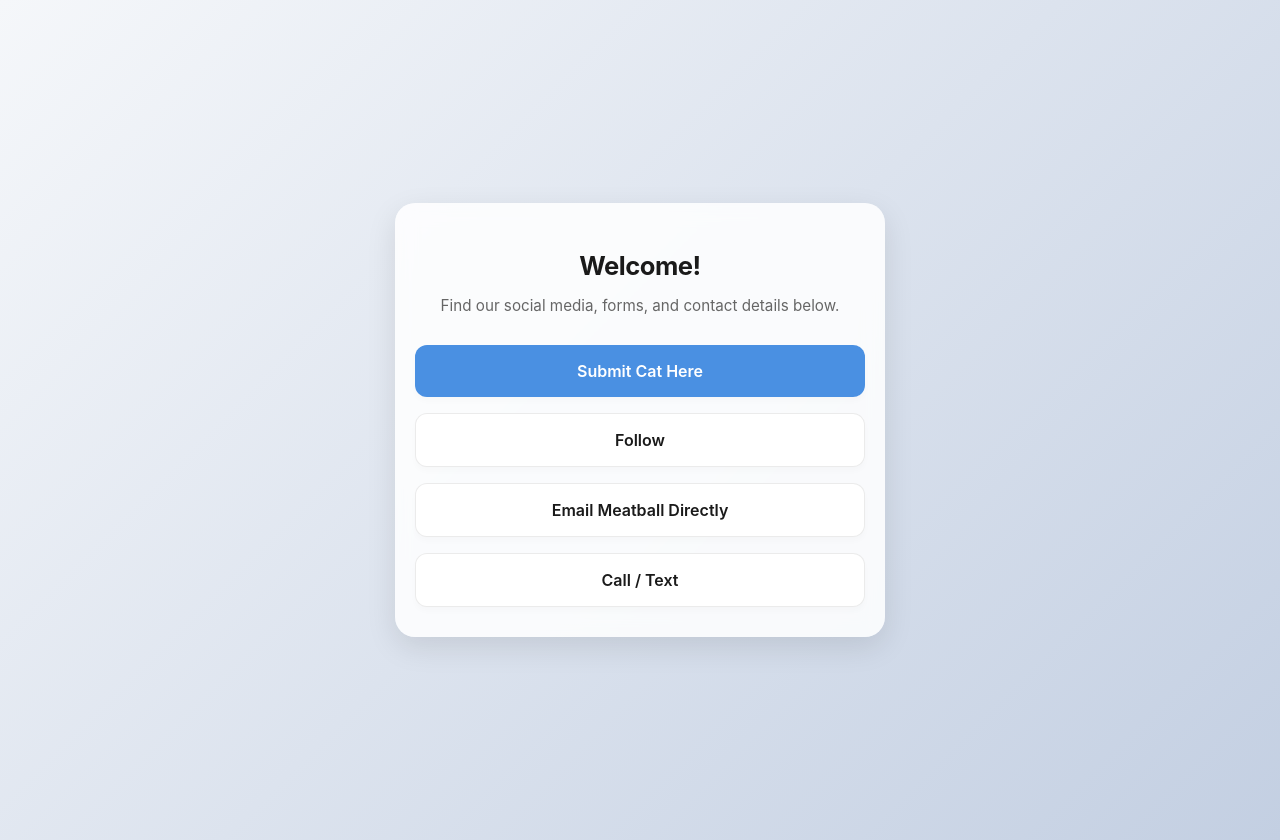
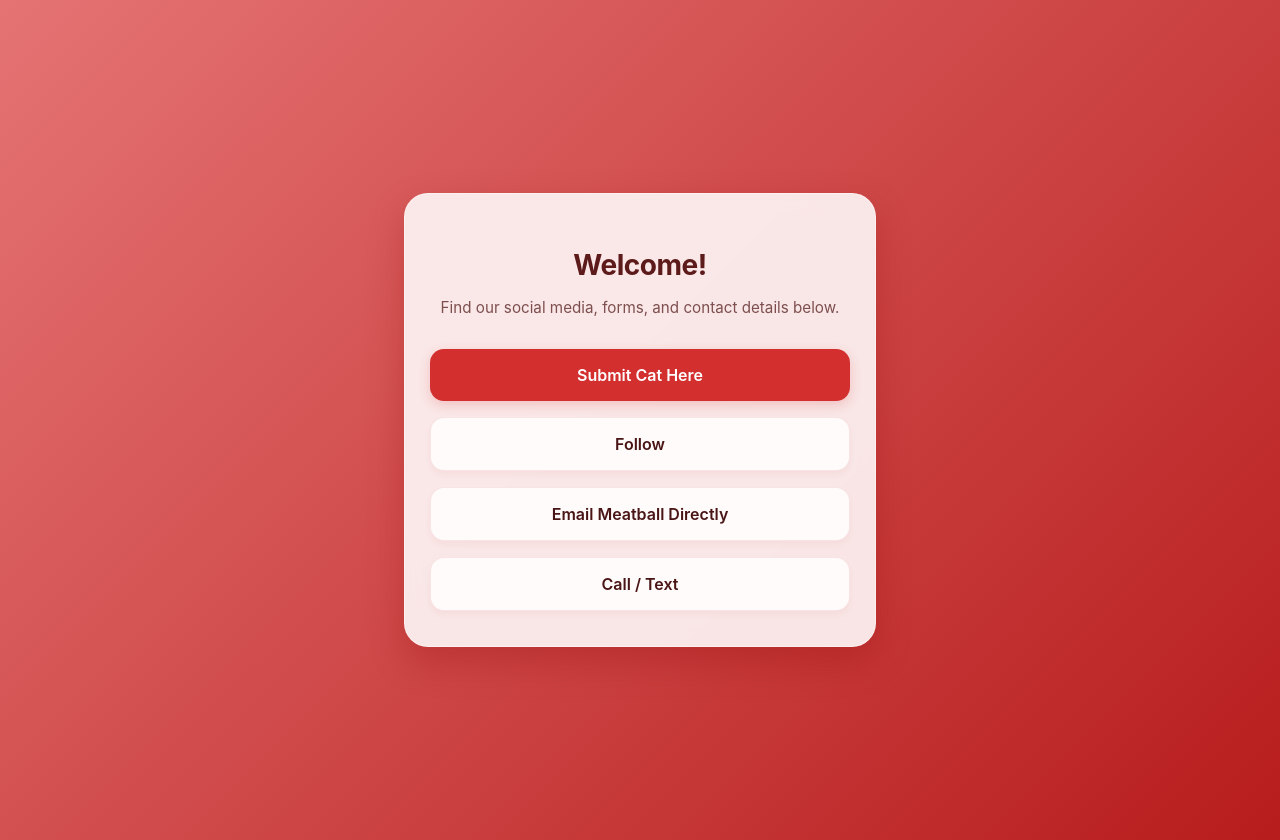
Before and after one commit to Meatball-Philly/Meatball, a plain HTML site: page index.html in a window 1280 px wide. Drawn offline with Linux system fonts and the light colour scheme.

Commit message:
Update index.html

```diff
--- a/index.html
+++ b/index.html
@@ -7,8 +7,9 @@
     <style>
         body {
             font-family: -apple-system, BlinkMacSystemFont, "Segoe UI", Roboto, sans-serif;
-            background: linear-gradient(135deg, #f5f7fa 0%, #c3cfe2 100%);
-            color: #1a1a1a;
+            /* Artsy, warm terra-cotta/rose clay gradient background */
+            background: linear-gradient(135deg, #e57373 0%, #b71c1c 100%);
+            color: #2c1a1a;
             display: flex;
             align-items: center;
             justify-content: center;
@@ -17,25 +18,29 @@
             padding: 20px;
         }
         .container {
-            max-width: 450px;
+            max-width: 420px;
             width: 100%;
             text-align: center;
-            background: rgba(255, 255, 255, 0.85);
-            padding: 30px 20px;
-            border-radius: 20px;
-            box-shadow: 0 10px 30px rgba(0,0,0,0.1);
-            backdrop-filter: blur(10px);
+            /* Gentle cream/soft rose tinted card container */
+            background: rgba(253, 245, 245, 0.92);
+            padding: 35px 25px;
+            border-radius: 24px;
+            box-shadow: 0 15px 35px rgba(139, 0, 0, 0.25);
+            backdrop-filter: blur(8px);
+            border: 1px solid rgba(255, 255, 255, 0.4);
         }
         .profile-title {
-            font-size: 1.6rem;
+            font-size: 1.75rem;
             font-weight: 700;
-            margin-bottom: 5px;
+            color: #5d1a1a; /* Deep brick red for typography */
+            margin-bottom: 8px;
             letter-spacing: -0.5px;
         }
         .profile-subtitle {
-            color: #666;
+            color: #7d4f4f; /* Muted crimson-gray text */
             font-size: 0.95rem;
             margin-bottom: 30px;
+            line-height: 1.4;
         }
         .links-container {
             display: flex;
@@ -45,35 +50,39 @@
         .link-button {
             display: block;
             padding: 16px;
-            background-color: #ffffff;
-            color: #1a1a1a;
+            /* Soft, off-white/pale rose button */
+            background-color: #fffbfb;
+            color: #4a1515;
             text-decoration: none;
-            border-radius: 12px;
+            border-radius: 14px;
             font-weight: 600;
             font-size: 1rem;
-            transition: all 0.25s ease;
-            border: 1px solid rgba(0,0,0,0.08);
-            box-shadow: 0 4px 6px rgba(0,0,0,0.02);
+            transition: all 0.25s cubic-bezier(0.4, 0, 0.2, 1);
+            border: 1px solid rgba(183, 28, 28, 0.1);
+            box-shadow: 0 4px 6px rgba(183, 28, 28, 0.04);
         }
         .link-button:hover {
-            background-color: #1a1a1a;
+            /* Artsy velvet red shift on hover */
+            background-color: #880e4f;
             color: #ffffff;
             transform: translateY(-3px);
-            box-shadow: 0 10px 20px rgba(0,0,0,0.1);
+            box-shadow: 0 8px 16px rgba(136, 14, 79, 0.25);
         }
-        /* Highlight your main call-to-action */
+        /* Highlighted Call to Action (Submittable Form) */
         .cta-button {
-            background-color: #4A90E2;
-            color: white;
+            background-color: #d32f2f; /* Vibrant, creative crimson */
+            color: #ffffff;
             border: none;
+            box-shadow: 0 4px 12px rgba(211, 47, 47, 0.2);
         }
         .cta-button:hover {
-            background-color: #357ABD;
+            background-color: #b71c1c;
+            color: #ffffff;
+            box-shadow: 0 8px 20px rgba(183, 28, 28, 0.4);
         }
     </style>
 </head>
 <body>
-
     <div class="container">
         <h1 class="profile-title">Welcome!</h1>
         <p class="profile-subtitle">Find our social media, forms, and contact details below.</p>
```
